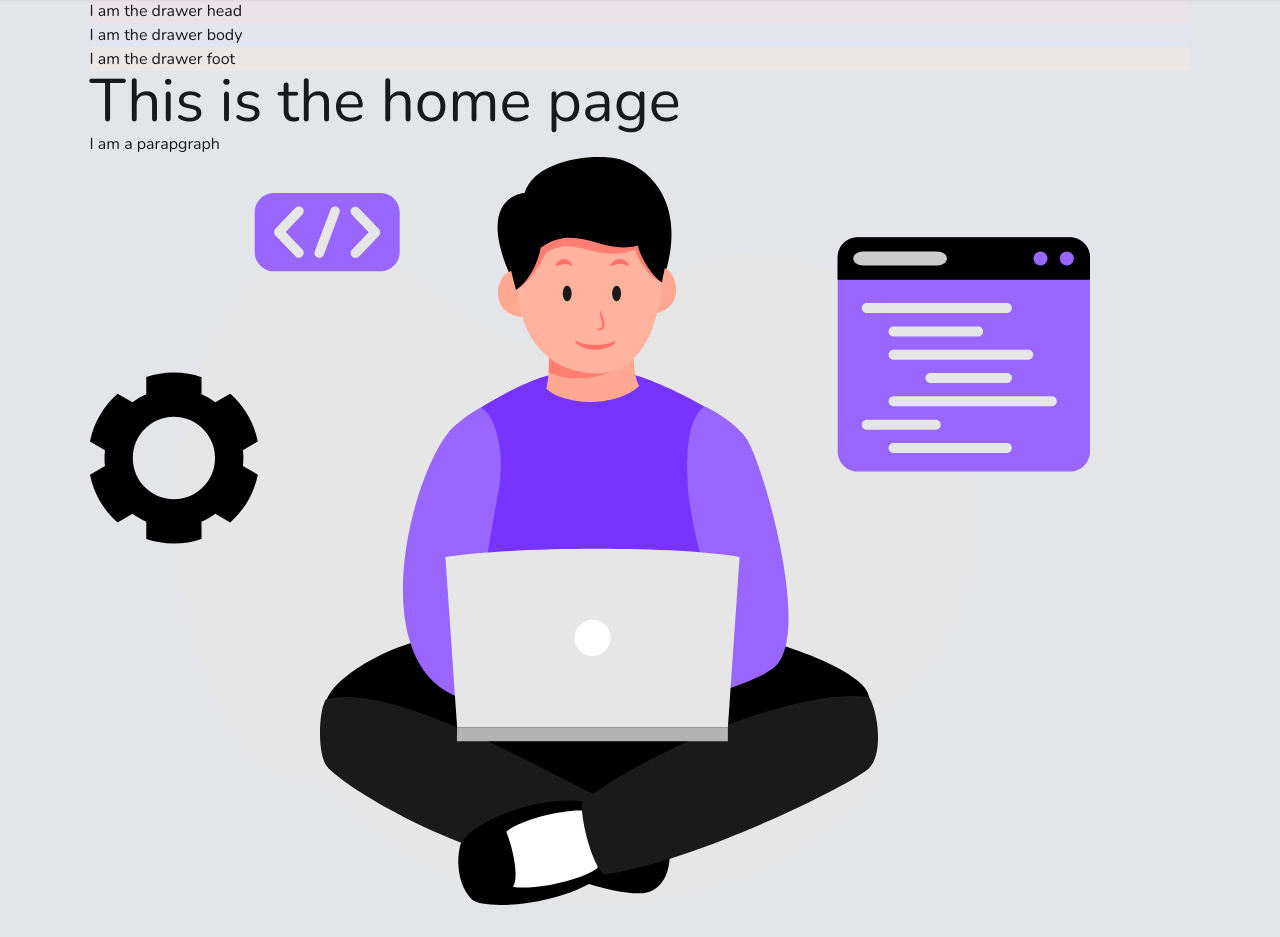
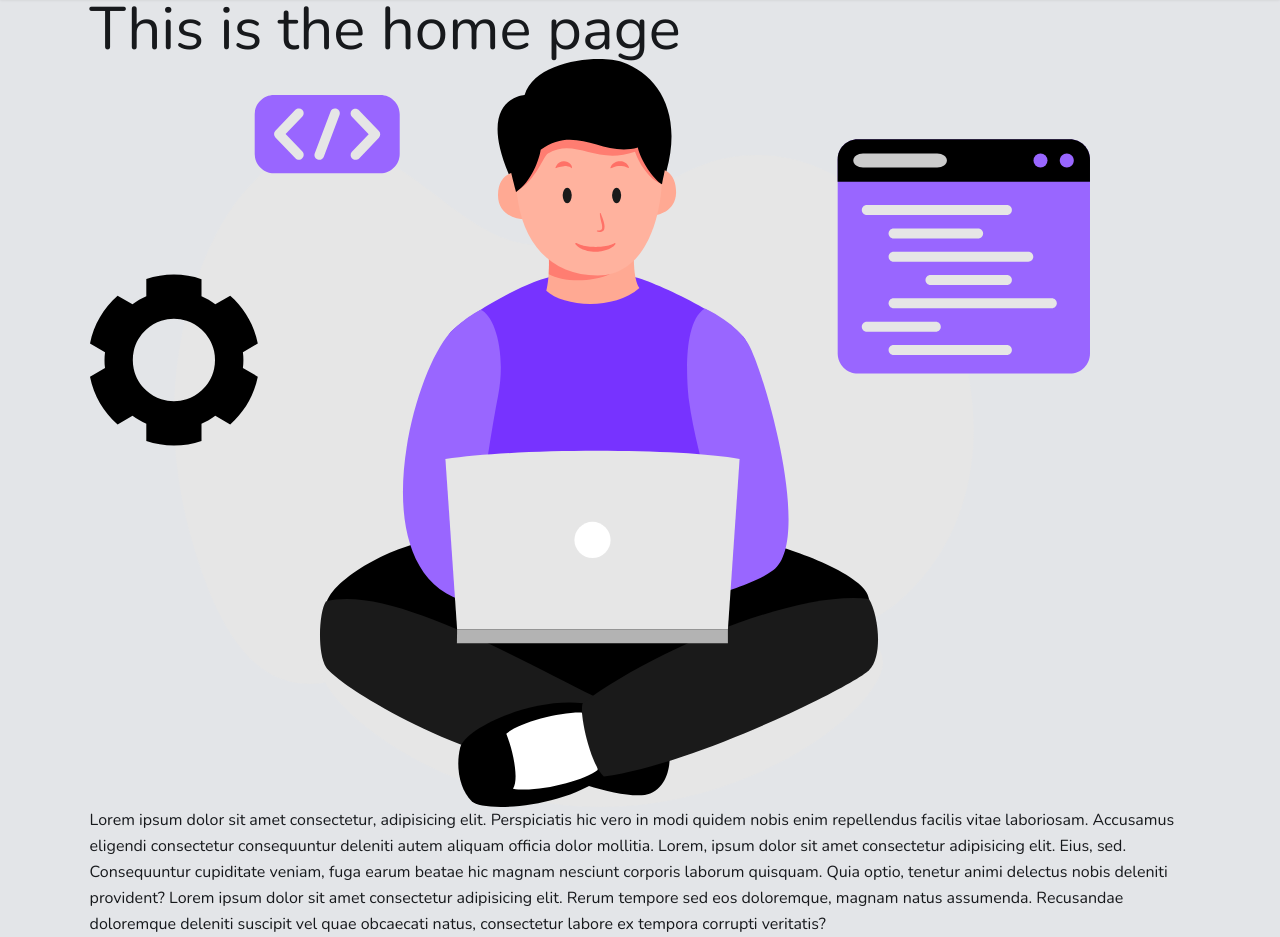
Before and after one commit to rizwanahamadcodes/portfolio, a Next.js app: page / in a window 1280 px wide. Shown: the part 61-998 px from the top of the page. Before the commit the page ends 966 px from the top, so only its background shows below. Built offline with nearby package versions, Linux system fonts and the light colour scheme.

Commit message:
some tweaks

```diff
--- a/src/app/page.tsx
+++ b/src/app/page.tsx
@@ -4,27 +4,30 @@ import Container from '@/components/Container'
 import ThemedImage from '@/components/ThemedImage'
 import heroImageLight from '../../public/img/hero_image_light.svg'
 import heroImageDark from '../../public/img/hero_image_dark.svg'
-import NewDrawer, {
-    DrawerBody,
-    DrawerFoot,
-    DrawerHead,
-} from '@/components/NewDrawer'
 
 export default function Home() {
     return (
         <Container>
-            <NewDrawer>
-                <DrawerHead>I am the drawer head</DrawerHead>
-                <DrawerBody>I am the drawer body</DrawerBody>
-                <DrawerFoot>I am the drawer foot</DrawerFoot>
-            </NewDrawer>
             <h1>This is the home page</h1>
-            <p>I am a parapgraph</p>
             <ThemedImage
                 darkImageSrc={heroImageDark}
                 lightImageSrc={heroImageLight}
                 alt="Hero image"
             />
+            <p>
+                Lorem ipsum dolor sit amet consectetur, adipisicing elit.
+                Perspiciatis hic vero in modi quidem nobis enim repellendus
+                facilis vitae laboriosam. Accusamus eligendi consectetur
+                consequuntur deleniti autem aliquam officia dolor mollitia.
+                Lorem, ipsum dolor sit amet consectetur adipisicing elit. Eius,
+                sed. Consequuntur cupiditate veniam, fuga earum beatae hic
+                magnam nesciunt corporis laborum quisquam. Quia optio, tenetur
+                animi delectus nobis deleniti provident? Lorem ipsum dolor sit
+                amet consectetur adipisicing elit. Rerum tempore sed eos
+                doloremque, magnam natus assumenda. Recusandae doloremque
+                deleniti suscipit vel quae obcaecati natus, consectetur labore
+                ex tempora corrupti veritatis?
+            </p>
         </Container>
     )
 }
--- a/src/components/NewDrawer.tsx
+++ /dev/null
@@ -1,19 +0,0 @@
-import React, { Children } from 'react'
-
-const NewDrawer = ({ children }) => {
-    return <div className="bg-gray-100/20">{children}</div>
-}
-
-export const DrawerHead = ({ children }) => {
-    return <div className="bg-red-100/20">{children}</div>
-}
-
-export const DrawerBody = ({ children }) => {
-    return <div className="bg-blue-100/20">{children}</div>
-}
-
-export const DrawerFoot = ({ children }) => {
-    return <div className="bg-orange-100/20">{children}</div>
-}
-
-export default NewDrawer
```
